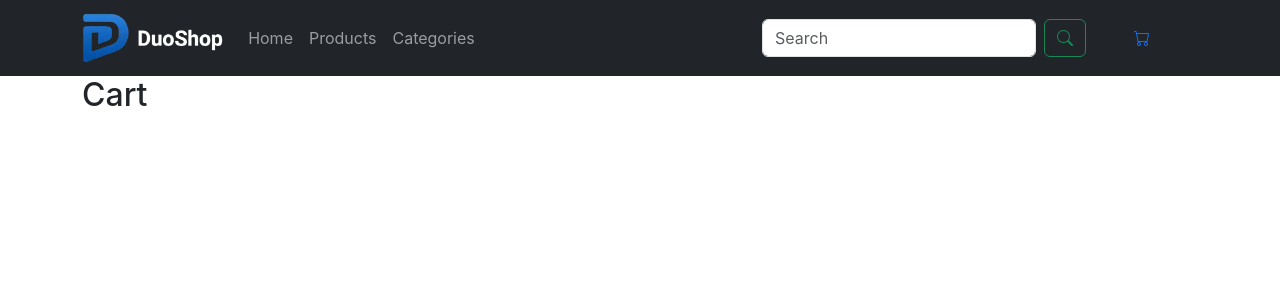
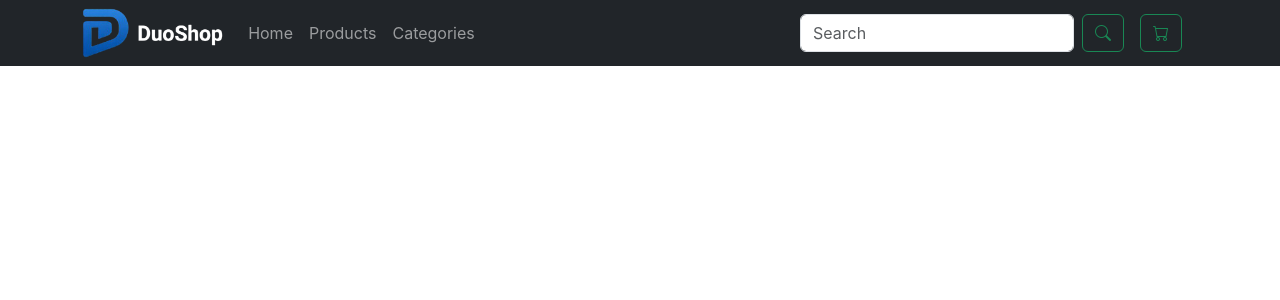
Before and after one commit to NazarTymoshchuk/DuoShop_React, a React (Create React App) app in the folder my-app/: page /cart in a window 1280 px wide. Shown: the top 300 px of the page. Built offline with nearby package versions, Linux system fonts and the light colour scheme.

Commit message:
Add Modal Cart

```diff
--- /dev/null
+++ b/my-app/src/components/cart/Cart.css
@@ -0,0 +1,4 @@
+.modal-footer-container {
+    display: flex;
+    justify-content: space-between;
+}
--- a/my-app/src/components/cart/Cart.js
+++ b/my-app/src/components/cart/Cart.js
@@ -1,22 +1,42 @@
+import Button from "react-bootstrap/esm/Button";
 import { useCart } from "../../context/CartContext"
+import Modal from 'react-bootstrap/Modal';
 
-
-function Cart() {
+function CartModal(props) {
 
     const {cart, dispatch} = useCart();
 
+    const totalAmount = cart.reduce((sum, p) => sum + p.price, 0)
+
     return (
-        <div>
-            <h2>Cart</h2>
+    <Modal
+    {...props}
+    size="lg"
+    aria-labelledby="contained-modal-title-vcenter"
+    centered
+    >
+        <Modal.Header closeButton>
+            <Modal.Title id="contained-modal-title-vcenter">
+            Cart
+            </Modal.Title>
+        </Modal.Header>
+        <Modal.Body>
+            {cart.length !== 0 ? ( <h4>Products in card: {cart.length} </h4>) : (<h4>Cart is empty</h4>)}
 
             {cart.map(p => (
                 <div>
                     <p>{p.name}</p>
                     <p>{p.price}</p>
+                    <Button onClick={() => dispatch({ type: "REMOVE", id: p.id })}><i class="bi bi-cart-x"></i></Button>
                 </div>
             ))}
-        </div>
-    )
+        </Modal.Body>
+        <Modal.Footer style={{justifyContent: "space-between"}}>
+            <h3>Total amount: {totalAmount}</h3>
+            <Button onClick={props.onHide}>Close</Button>
+        </Modal.Footer>
+    </Modal>
+    );
 }
 
-export default Cart;
+export default CartModal;
--- a/my-app/src/components/header/Header.css
+++ b/my-app/src/components/header/Header.css
@@ -1,3 +1,7 @@
 .img-logo {
     height: 50px;
 }
+
+.link-dec {
+    text-decoration: none;
+}
--- a/my-app/src/components/header/Header.js
+++ b/my-app/src/components/header/Header.js
@@ -9,14 +9,13 @@ import 'bootstrap-icons/font/bootstrap-icons.css';
 import { Link, useNavigate } from "react-router-dom";
 import { useState } from "react";
 import Offcanvas from 'react-bootstrap/Offcanvas';
-
+import CartModal from "../cart/Cart";
 
 function HeaderBar() {
 
+  const [modalShow, setModalShow] = useState(false);
+
   const [show, setShow] = useState(false);
-
-  const handleClose = () => setShow(false);
-  const handleShow = () => setShow(true);
 
   const [query, setQuery] = useState("")
   const navigate = useNavigate();
@@ -31,9 +30,12 @@ function HeaderBar() {
   return (
   <Navbar expand="lg" className="bg-dark px-5" variant="dark">
     <Container>
+      <Link to="/">
       <Navbar.Brand href="/">
           <img className="img-logo" src={logo} alt="" />
       </Navbar.Brand>
+      </Link>
+
       <Navbar.Toggle aria-controls="navbarScroll" />
       <Navbar.Collapse id="navbarScroll">
         <Nav
@@ -41,11 +43,11 @@ function HeaderBar() {
           style={{ maxHeight: '100px' }}
           navbarScroll
         >
-          <Nav.Link href="/">Home</Nav.Link>
-          <Nav.Link href="/products">Products</Nav.Link>
-          <Nav.Link onClick={handleShow}>Categories</Nav.Link>
+          <Link className="link-dec" to="/"><Nav.Link href="/">Home</Nav.Link></Link>
+          <Link className="link-dec" to="/products"><Nav.Link href="/products">Products</Nav.Link></Link>
+          <Nav.Link onClick={() => setShow(true)}>Categories</Nav.Link>
 
-          <Offcanvas show={show} onHide={handleClose}>
+          <Offcanvas show={show} onHide={() => setShow(false)}>
             <Offcanvas.Header closeButton>
               <Offcanvas.Title>Offcanvas</Offcanvas.Title>
             </Offcanvas.Header>
@@ -67,7 +69,13 @@ function HeaderBar() {
           />
           <Button variant="outline-success"><i className="bi bi-search"></i></Button>
         </Form>
-        <Link to="/cart" className="mx-5" variant="outline-success"><i class="bi bi-cart"></i></Link>
+        {/* <Link to="/cart" className="mx-3" variant="outline-success"><Button variant="outline-success"><i class="bi bi-cart"></i></Button></Link> */}
+        <Button variant="outline-success mx-3" onClick={() => setModalShow(true)}><i class="bi bi-cart"></i></Button>
+
+        <CartModal
+          show={modalShow}
+          onHide={() => setModalShow(false)}
+        />
       </Navbar.Collapse>
     </Container>
   </Navbar>
--- a/my-app/src/context/CartContext.js
+++ b/my-app/src/context/CartContext.js
@@ -1,12 +1,10 @@
-import { createContext, useContext, useReducer } from "react";
+import { createContext, useContext, useEffect, useReducer } from "react";
 
 const CartContext = createContext()
 
 const cartReducer = (state, action) => {
     switch (action.type) {
         case "ADD":
-            console.log(state);
-
             return [...state, action.product]
 
         case "REMOVE":
@@ -20,7 +18,17 @@ const cartReducer = (state, action) => {
 }
 
 export function CartProvider({children}) {
-    const [cart, dispatch] = useReducer(cartReducer, [])
+
+    const initCart = () => {
+        const cartLS = localStorage.getItem("cart")
+        return cartLS ? JSON.parse(cartLS) : []
+    }
+
+    const [cart, dispatch] = useReducer(cartReducer, [], initCart)
+
+    useEffect(() => {
+        localStorage.setItem("cart", JSON.stringify(cart))
+    }, [cart])
 
     return (
         <CartContext.Provider value={{cart, dispatch}}>
```
